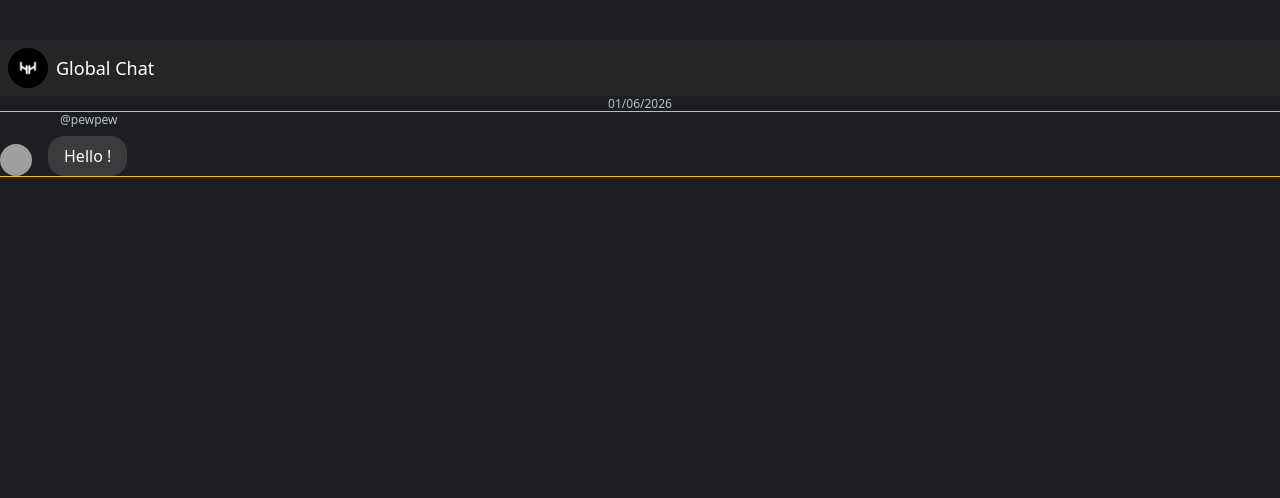
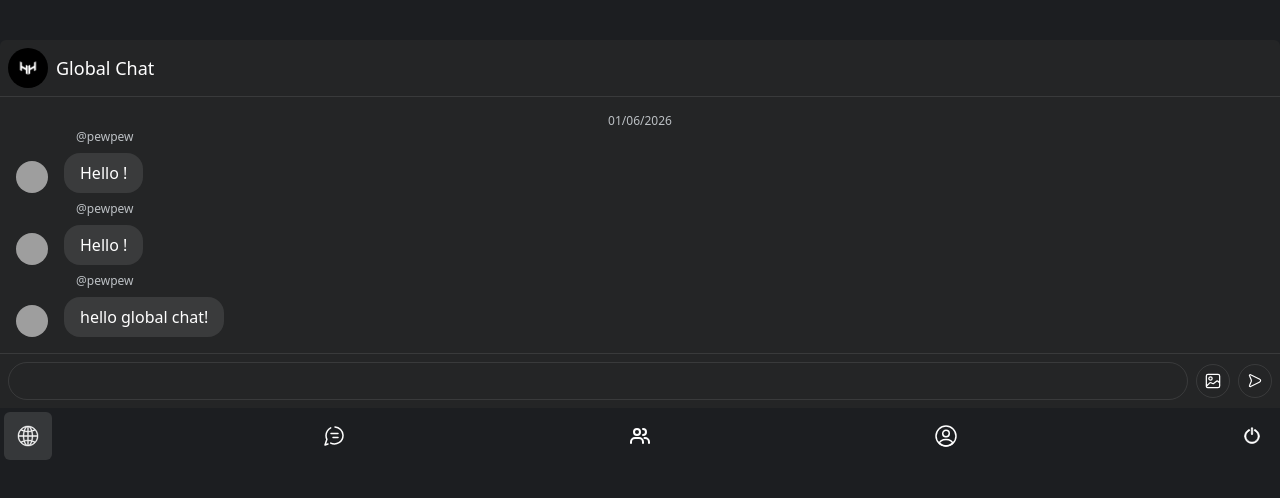
Before and after one commit to IzzAbdullah223/Hidden-Hut, a React (Vite) app in the folder Frontend/: page /global in a window 1280 px wide. Shown: the top 498 px of the page. Built offline with nearby package versions, Linux system fonts and the light colour scheme; no server answers; grey boxes are pictures that could not be loaded.

Commit message:
Implemented Form for sending messages

```diff
--- a/Frontend/src/components/pages/Global.tsx
+++ b/Frontend/src/components/pages/Global.tsx
@@ -1,7 +1,21 @@
-import { useEffect } from "react"
+import { useEffect,useState } from "react"
 import { fetchMessages } from "../../services/messagesServices"
 import Logo from '../../assets/logo.jpg'
+import image from '../../assets/image.svg'
+import send from '../../assets/send.svg'
+import { Sidebar } from "../Sidebar"
 export function Global(){
+
+   const [message,setMessage]=useState("")
+
+   const handleMessageInput =(event:React.ChangeEvent<HTMLTextAreaElement>)=>{
+      setMessage(event.target.value)
+   }
+
+   const handleSubmit = (event:React.SyntheticEvent)=>{
+      event.preventDefault()
+      console.log("Whatever")
+   }
 
    useEffect(()=>{
       Messages()
@@ -16,21 +30,56 @@ export function Global(){
     return(
          <div className="flex flex-col h-screen bg-dark">
 
-             <div className="flex items-center gap-2 bg-dark-100 p-2 mt-10">
+             <div className="flex items-center gap-2 bg-dark-100 p-2 mt-10 rounded-t-md border-b border-gray-100/10">
                <img className="size-10  rounded-full" src={Logo}/>
                <p className=" text-lg capitalize text-white">Global Chat</p>
-            </div>
+             </div>
 
-            <div>
+            <div className=" bg-dark-100 p-4 border-b border-gray-100/10">
                <p className="text-dark-500 text text-xs text-center">01/06/2026</p>
-                <div className="flex outline-amber-400 outline-1 gap-4" >
+               <div className=" flex flex-col gap-2 ">
+
+                <div className="flex gap-4" >
                   <img className="size-8 rounded-full self-end" src="https://res.cloudinary.com/dic5sskvu/image/upload/v1771032844/defaultAvatar_szkhjs.webp"/>
                   <div className="flex flex-col gap-2">
                      <p className="text-dark-500 text-xs ml-3">@pewpew</p>
                      <p className="bg-dark-200 text-white py-2 px-4 rounded-2xl">Hello !</p>
                   </div>
                 </div>
+
+                                <div className="flex gap-4" >
+                  <img className="size-8 rounded-full self-end" src="https://res.cloudinary.com/dic5sskvu/image/upload/v1771032844/defaultAvatar_szkhjs.webp"/>
+                  <div className="flex flex-col gap-2">
+                     <p className="text-dark-500 text-xs ml-3">@pewpew</p>
+                     <p className="bg-dark-200 text-white py-2 px-4 rounded-2xl">Hello !</p>
+                  </div>
+                </div>
+
+
+               <div className="flex gap-4" >
+                  <img className="size-8 rounded-full self-end" src="https://res.cloudinary.com/dic5sskvu/image/upload/v1771032844/defaultAvatar_szkhjs.webp"/>
+                  <div className="flex flex-col gap-2">
+                     <p className="text-dark-500 text-xs ml-3">@pewpew</p>
+                     <p className="bg-dark-200 text-white py-2 px-4 rounded-2xl">hello global chat!</p>
+                  </div>
+                </div>
+
+
+               </div>
+
             </div>
+
+            <form  className="flex items-center gap-2 p-2  bg-dark-100">
+               <textarea rows={1} value={message} onChange={handleMessageInput}    className=" resize-none flex-1 py-1.5 px-4  border border-gray-100/10 text-white rounded-3xl"/>
+               <div className="cursor-pointer  p-1.5   border border-gray-100/10 rounded-full">
+                  <img src={image} className="size-5 "/>
+               </div>
+               <div onClick={handleSubmit} className="cursor-pointer  p-1.5    border border-gray-100/10 rounded-full">
+                  <img src={send} className="size-5"/>
+               </div>
+            </form>
+
+            <Sidebar/>
 
         </div>
 
```
